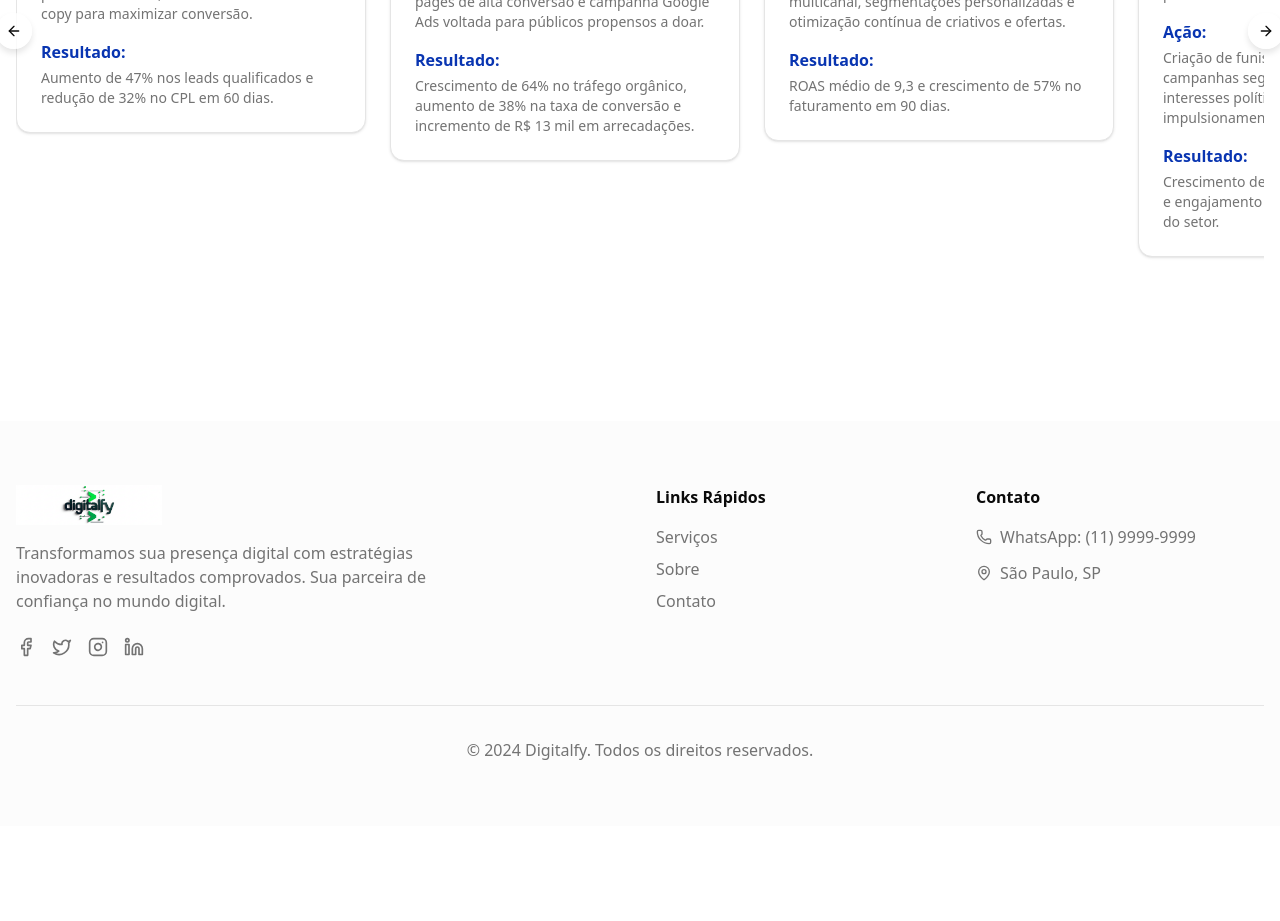
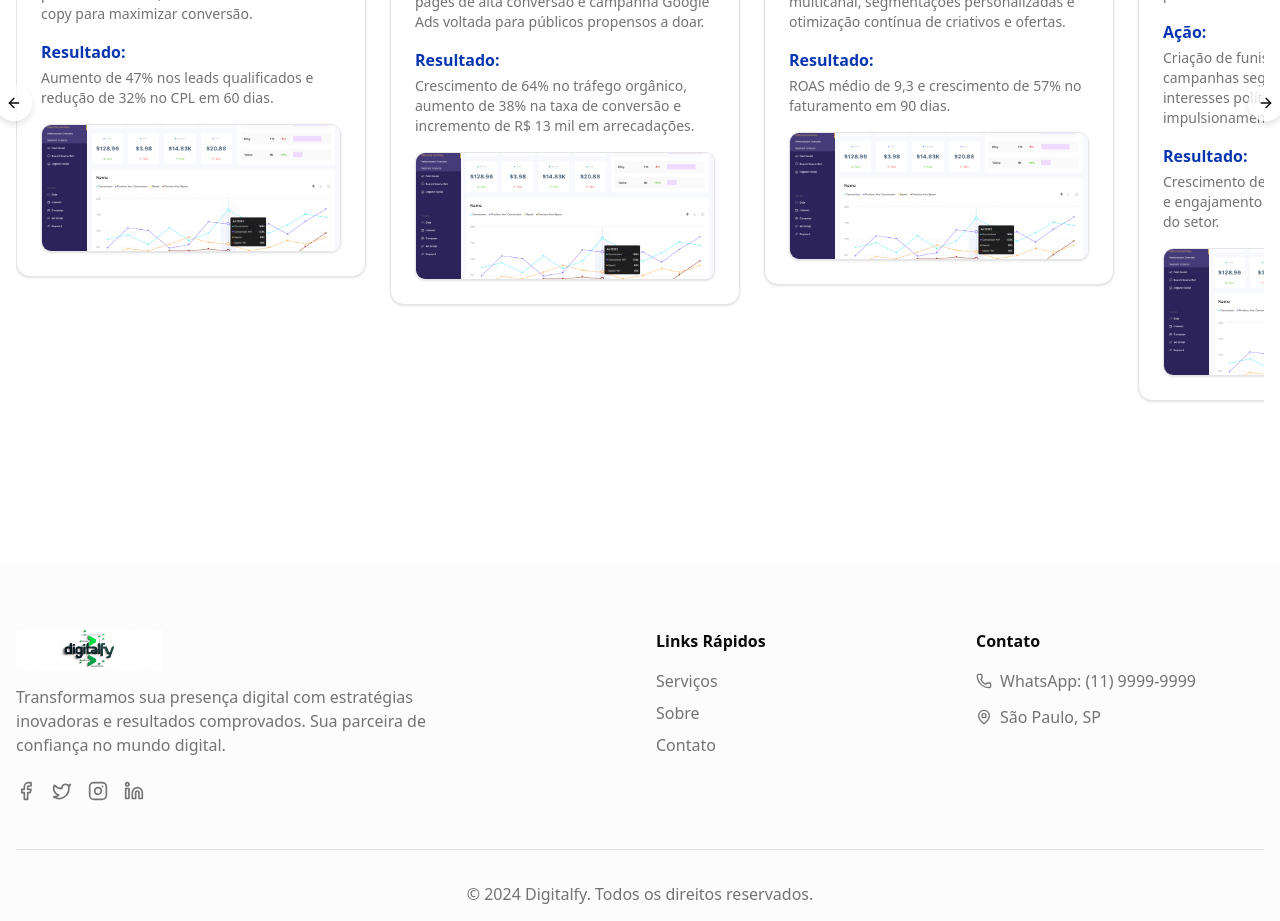
Before and after one commit to kakow-coder/digitalfy-website, a React (Vite) app: page / in a window 1280 px wide. Shown: the part 3120-4041 px from the top of the page. Before the commit the page ends 3946 px from the top, so only its background shows below. Built offline with nearby package versions, Linux system fonts and the light colour scheme.

Commit message:
feat: Adicionar imagem de dashboard aos cases do carrossel

```diff
--- a/src/App.jsx
+++ b/src/App.jsx
@@ -1,4 +1,5 @@
 import digitalfyLogoHorizontal from './assets/digitalfy_logo_horizontal.png';
+import dashboardImage from './assets/dashboard.png';
 import React, { useState, useRef, useEffect } from 'react';
 import { Button } from './components/ui/button';
 import { Card, CardContent, CardDescription, CardHeader, CardTitle } from './components/ui/card';
@@ -314,6 +315,15 @@ function App() {
                     <div>
                       <h3 className="font-semibold text-primary mb-1">Resultado:</h3>
                       <p className="text-muted-foreground text-sm">{caseItem.result}</p>
+
+                      {/* Dashboard de resultados */}
+                      <div className="mt-4">
+                        <img
+                          src={dashboardImage}
+                          alt="Dashboard de resultados"
+                          className="w-full h-32 object-cover rounded-lg border border-border shadow-sm hover:shadow-md transition-shadow"
+                        />
+                      </div>
                     </div>
                   </CardContent>
                 </Card>
```
Also changed, not shown: src/assets/dashboard.png (added), 6 other files (tests, documents, lock files or other folders).
